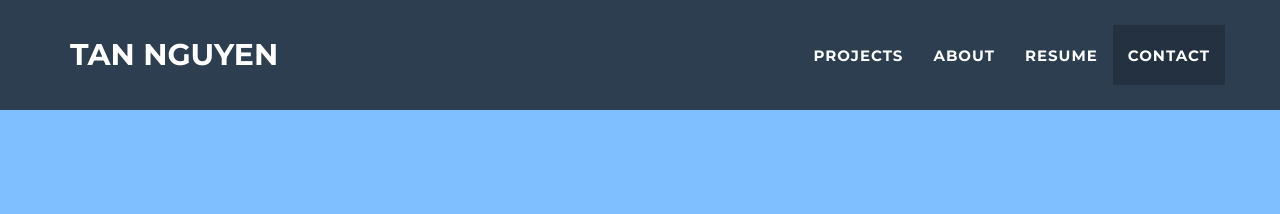
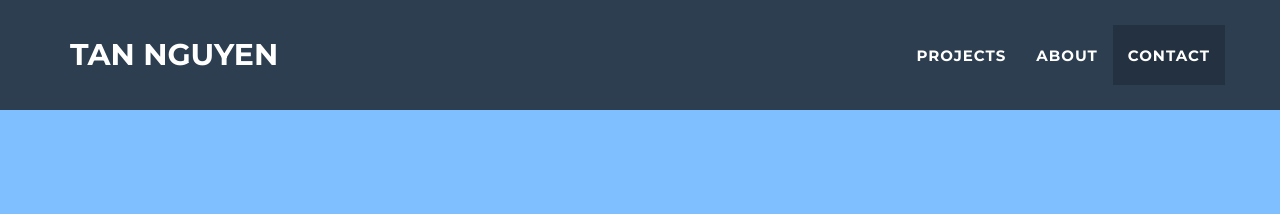
Before and after one commit to tannguyencanh/tannguyencanh.github.io, a Jekyll site: the page built from index.html, in a window 1280 px wide. Shown: the top 214 px of the page. Built offline with Jekyll 4.4.1, drawn with Linux system fonts in a browser that asks for light colours.

Commit message:
Update nav.html

```diff
--- a/_includes/nav.html
+++ b/_includes/nav.html
@@ -25,9 +25,6 @@
                         <a href="#about">About</a>
                     </li>
                     <li class="page-scroll">
-                        <a href="#resume">Resume</a>
-                    </li>
-                    <li class="page-scroll">
                         <a href="#contact">Contact</a>
                     </li>
                 </ul>
```
